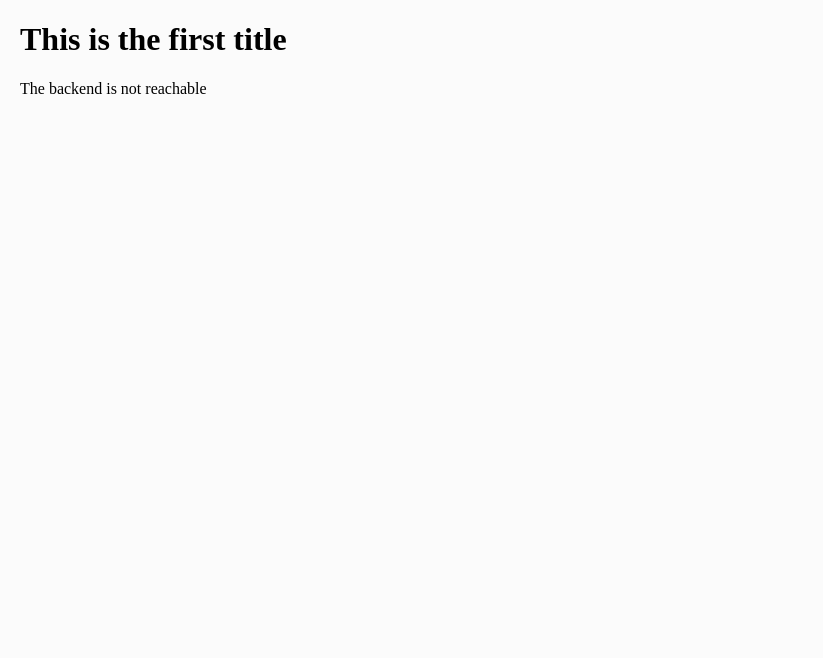
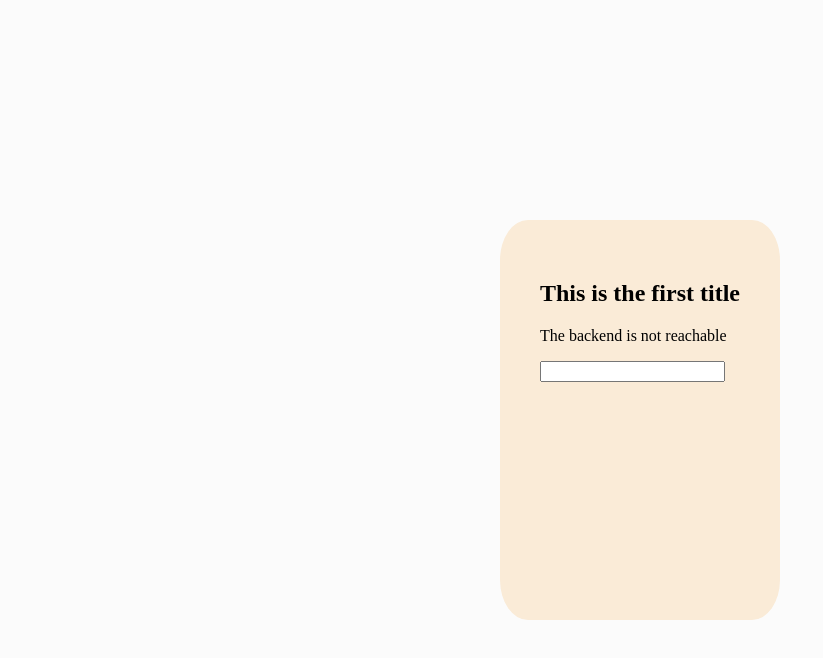
Before and after one commit to EmreCan99/Node_tr, a React (Vite) app in the folder react-2026/frontend/: page / in a window 1280 px wide. Shown: the top 658 px of the page, without its empty margins (0-823 px from the left). Built offline with nearby package versions, Linux system fonts and the light colour scheme; no server answers.

Commit message:
central card and input

```diff
--- a/react-2026/frontend/src/App.css
+++ b/react-2026/frontend/src/App.css
@@ -2,3 +2,23 @@ body {
   background-color: rgba(192, 192, 192, 0.057);
   margin: 20px;
 }
+
+.page {
+  min-height: 100vh;
+  display: flex;
+  justify-content: center;
+  align-items: center;
+}
+
+.card {
+  min-height: 40vh;
+  background-color:antiquewhite;
+  border-radius: 10%;
+  padding: 40px;
+}
+
+form {
+  justify-items: end;
+}
+
+/* form > input {} */
--- a/react-2026/frontend/src/App.jsx
+++ b/react-2026/frontend/src/App.jsx
@@ -28,8 +28,23 @@ function App() {
 
   return (
     <>
-      <h1>This is the first title</h1>
-      <p>The backend is {status}</p>
+
+      <main className='page'>
+        <section className='card'>
+        <h1>This is the first title</h1>
+        <p>The backend is {status}</p>
+
+
+        <form>
+          <input className="input-box" type="text" name="data" />
+
+        </form>
+
+
+
+        </section>
+      </main>
+
     </>
   )
 }
```
Also changed, not shown: 1 other file (tests, documents, lock files or other folders).
